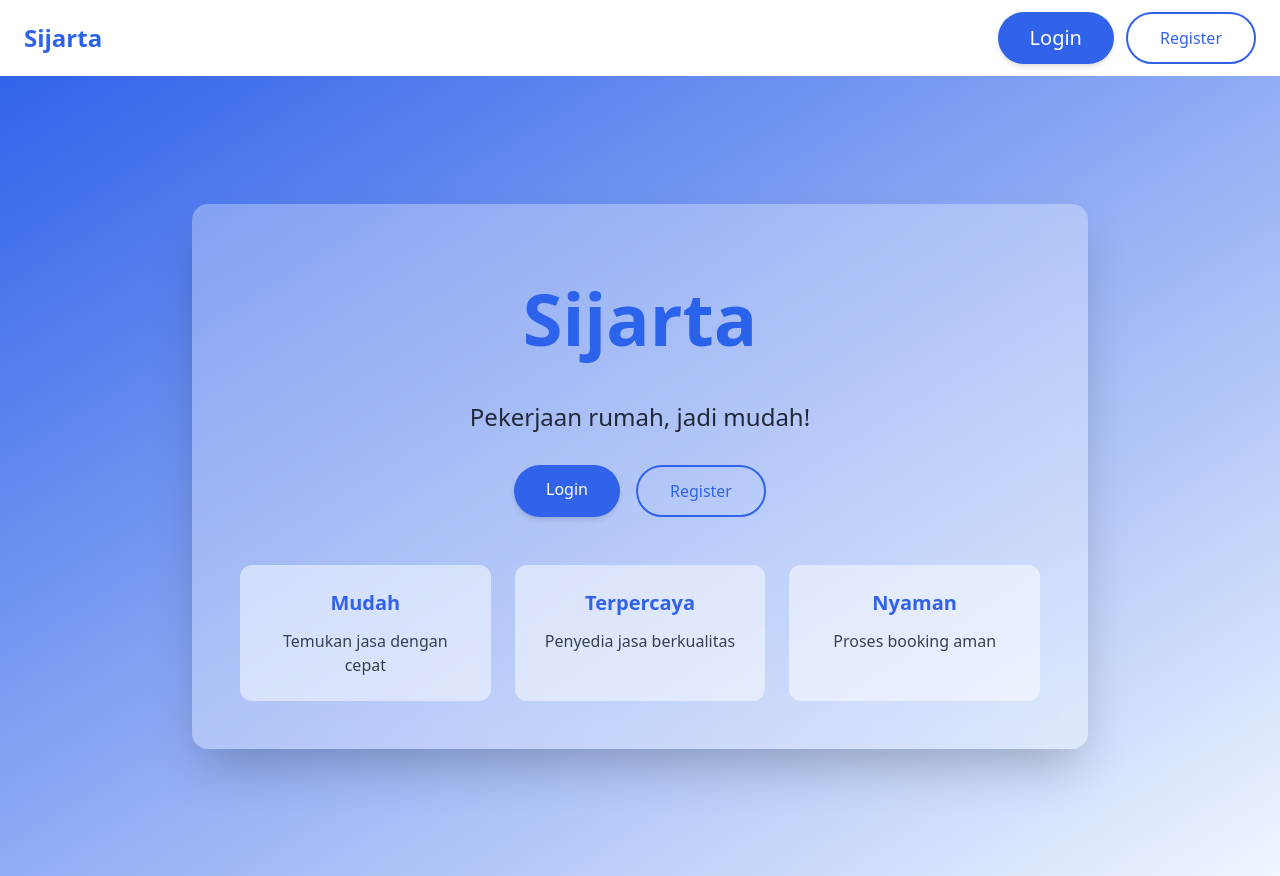
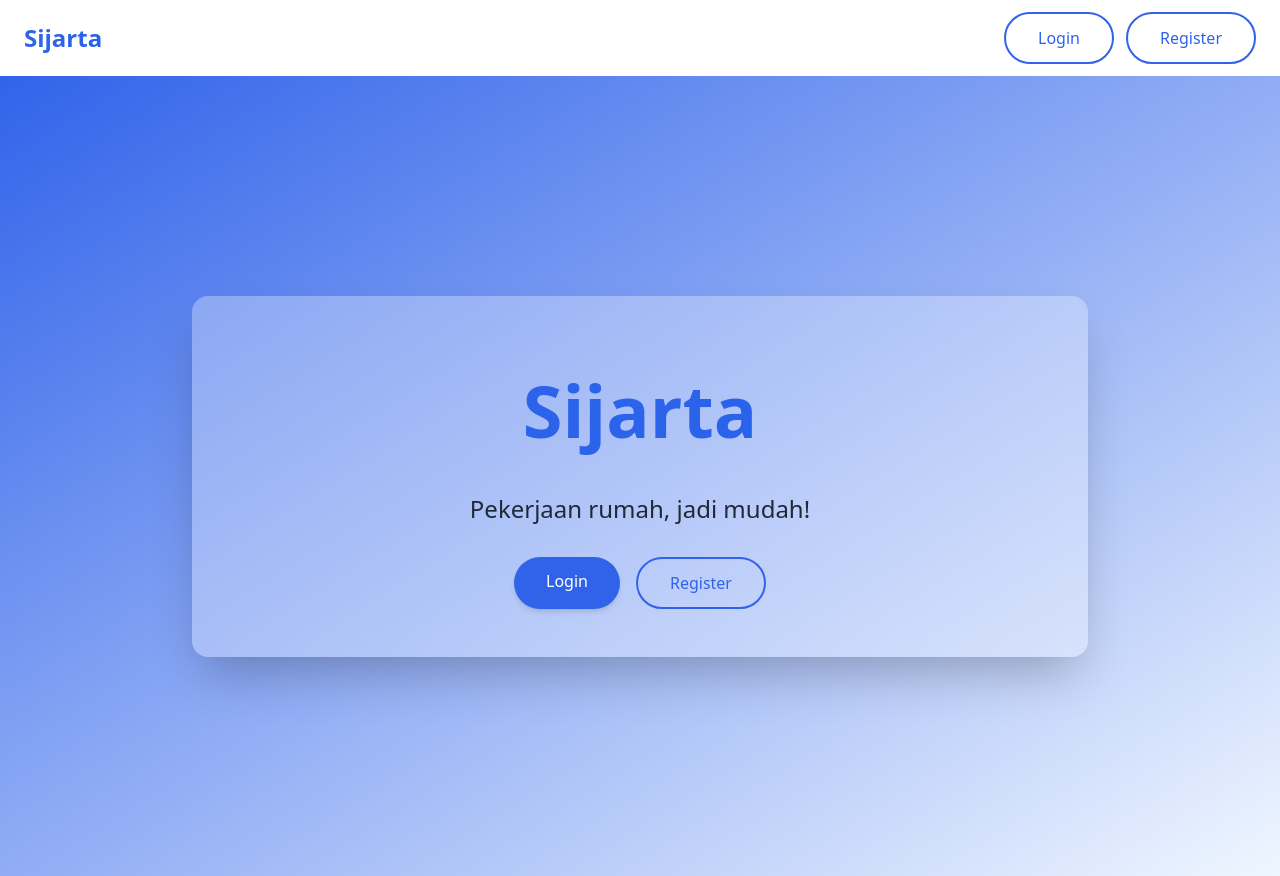
Before and after one commit to Sijarta-OPM/sijarta-tk3, a Django app: page / in a window 1280 px wide. Run offline with Django 5.2, Linux system fonts and the light colour scheme; some libraries are stand-ins or nearby versions.

Commit message:
navbar is now looksMaxxing

```diff
--- a/main/templates/homepage.html
+++ b/main/templates/homepage.html
@@ -3,22 +3,23 @@
 {% block content %}
 
 {% if logged_in %}
-    <div class="min-h-screen bg-gray-50 p-8">
+    <div class="min-h-screen bg-gradient-to-br from-[#3163ea] to-[#eff6ff] p-8">
         <div class="max-w-5xl mx-auto">
-            <div class="bg-white p-6 rounded-lg shadow-sm border border-gray-200">
-                <h2 class="text-3xl text-center font-bold mb-6">Pencarian Jasa</h2>
+            <div class="bg-white/30 backdrop-blur-md p-8 rounded-2xl shadow-2xl">
+                <h2 class="text-3xl text-center font-bold text-gray-800 mb-6">Pencarian Jasa</h2>
 
+                <div class="space-y-6">
+                    <!-- Pencarian Kategori -->
+                    <form id="search-subkategori-form">
                         <div class="space-y-4">
-                    <!-- First Dropdown -->
-                    <form id="search-subkategori-form">
-                        <div class="space-y-2">
+                            <!-- Kategori Jasa -->
                             <label for="kategori-jasa" class="block text-sm font-medium text-gray-700">
                                 Kategori Jasa
                             </label>
                             <select
                                 id="kategori-jasa"
                                 name="kategori-jasa"
-                                class="block w-full px-3 py-2 bg-white border border-gray-300 rounded-md shadow-sm focus:outline-none focus:ring-2 focus:ring-blue-500 focus:border-blue-500 sm:text-sm"
+                                class="block w-full px-5 py-3 bg-white border border-gray-300 rounded-md shadow-sm focus:outline-none focus:ring-2 focus:ring-blue-500 focus:border-blue-500 sm:text-sm"
                             >
                                 <option value="">Semua Kategori</option>
                                 {% if kategori_jasa %}
@@ -29,47 +30,46 @@
                             </select>
                         </div>
 
-                        <!-- delete Second Dropdown because its supposed to be search -->
-                        <label
-                        for="text"
-                        class="block text-gray-700 font-medium mb-2"
-                        >Subkategori Jasa</label>
+                        <!-- Subkategori Jasa -->
+                        <label for="subkategori-jasa" class="block text-sm font-medium text-gray-700 mb-4"> <!-- Add mb-4 for margin-bottom -->
+                            Subkategori Jasa
+                        </label>
                         <input
                             id="subkategori-jasa"
-                        class="w-full px-4 py-2 border border-gray-300 rounded-lg focus:outline-none focus:ring-2 focus:ring-blue-500 focus:border-blue-500"
+                            class="w-full px-5 py-3 border border-gray-300 rounded-md focus:outline-none focus:ring-2 focus:ring-blue-500 focus:border-blue-500"
                             type="text"
-                        placeholder="Subkategori jasa">
+                            placeholder="Cari Subkategori Jasa"
+                        >
 
-                        <!-- Search Button -->
+                        <!-- Tombol Search -->
                         <button
                             type="submit"
                             id="search-button"
-                        class="w-full mt-4 px-4 py-2 bg-blue-600 text-white font-medium rounded-md hover:bg-blue-700 focus:outline-none focus:ring-2 focus:ring-offset-2 focus:ring-blue-500"
+                            class="w-full mt-4 px-4 py-2 bg-[#3163ea] text-white font-medium rounded-md hover:bg-blue-700 transition-colors duration-300 focus:outline-none focus:ring-2 focus:ring-blue-500"
                         >
-                        Search
+                            Cari
                         </button>
+                    </form>
                 </div>
-            </div>
-        </form>
 
                 <div id="queryResult" class="pt-6" data-url-pattern="{% url 'subkategori:show_subkategori' '00000000-0000-0000-0000-000000000000' %}">
-                <!-- Initial content will be loaded by JavaScript -->
+                    <!-- Hasil Pencarian akan muncul di sini -->
+                </div>
             </div>
         </div>
     </div>
 
     <script>
-        // Search button functionality
-        const kategoriSelect = document.getElementById('')
-        const searchSubkategoriForm = document.getElementById('search-subkategori-form')
+        // Fungsi untuk Pencarian Jasa
+        const searchSubkategoriForm = document.getElementById('search-subkategori-form');
+        const queryResult = document.getElementById('queryResult');
 
         searchSubkategoriForm.addEventListener('submit', function(e){
             e.preventDefault();
 
             const selectedKategoriJasa = document.getElementById('kategori-jasa').value;
             const querySubkategoriJasa = document.getElementById('subkategori-jasa').value;
-            queryResult.innerHTML = '';
-
+            queryResult.innerHTML = '';  // Clear previous results
 
             const url = '/api/search-subkategori/';
             fetch(url, {
@@ -85,42 +85,18 @@
             })
             .then(response => response.json())
             .then(data => {
-                // after getting the result, then show the result in div with id query result
-                // but what kind of result we suppose to get
-                // data that is fetched is in json format
-                // console.log(data.data);
                 for (const key in data.data){
-                    // console.log(key, data.data[key])
-                    renderKategoriCard(key, data.data[key])
-                    data.data[key].forEach(element => {
-                        console.log(element['namasubkategori']);
-
-                    });
+                    renderKategoriCard(key, data.data[key]);
                 }
             })
             .catch((error) => {
                 console.error('Error:', error);
             });
-        })
-
-
-        function fetchSubkategori() {
-            const kategoriId = kategoriSelect.value;
-            const subkategoriId = subkategoriSelect.value;
-
-            // Clear existing content
-            queryResult.innerHTML = '';
-
-        }
-
-        function getKategoriName(kategoriId) {
-            const option = kategoriSelect.querySelector(`option[value="${kategoriId}"]`);
-            return option ? option.textContent : '';
-        }
+        });
 
         function renderKategoriCard(kategoriId, subkategories) {
             const urlPattern = queryResult.dataset.urlPattern;
-            const kategoriName = subkategories[0]['namakategori']
+            const kategoriName = subkategories[0]['namakategori'];
             const cardHTML = `
                 <div class="bg-white rounded-lg shadow-md mb-6 p-6">
                     <h2 class="text-xl font-bold text-gray-800 mb-4">${kategoriName}</h2>
@@ -138,10 +114,10 @@
         }
     </script>
 {% else %}
+    <!-- Jika Belum Login -->
     <div class="min-h-screen bg-gradient-to-br from-[#3163ea] to-[#eff6ff] flex items-center justify-center px-4 py-12">
         <div class="max-w-4xl w-full bg-white/30 backdrop-blur-md rounded-2xl shadow-2xl overflow-hidden">
             <div class="p-12 text-center">
-            <!-- Title dengan Gradient dan Font yang Sudah Ada -->
                 <h1 class="text-7xl font-extrabold text-transparent bg-clip-text bg-gradient-to-r from-[#3163ea] to-blue-600 mb-4 leading-relaxed py-2">
                     Sijarta
                 </h1>
@@ -157,23 +133,9 @@
                         Register
                     </a>
                 </div>
-
-            <div class="mt-12 grid md:grid-cols-3 gap-6">
-                <div class="bg-white/50 p-6 rounded-xl hover:bg-white/70 transition-all duration-300">
-                    <h3 class="text-xl font-bold text-[#3163ea] mb-3">Mudah</h3>
-                    <p class="text-gray-700">Temukan jasa dengan cepat</p>
-                </div>
-                <div class="bg-white/50 p-6 rounded-xl hover:bg-white/70 transition-all duration-300">
-                    <h3 class="text-xl font-bold text-[#3163ea] mb-3">Terpercaya</h3>
-                    <p class="text-gray-700">Penyedia jasa berkualitas</p>
-                </div>
-                <div class="bg-white/50 p-6 rounded-xl hover:bg-white/70 transition-all duration-300">
-                    <h3 class="text-xl font-bold text-[#3163ea] mb-3">Nyaman</h3>
-                    <p class="text-gray-700">Proses booking aman</p>
-                </div>
-            </div>
             </div>
         </div>
     </div>
 {% endif %}
+
 {% endblock content %}
--- a/templates/navbar.html
+++ b/templates/navbar.html
@@ -9,26 +9,39 @@
             </a>
         </div>
 
-        <div class="hidden md:flex items-center py-3 ml-24 space-x-1">
+        <div class="hidden md:flex items-center py-3 ml-24 space-x-4">
             {% if logged_in %}
-                <a href="{% url 'home' %}" class="py-2 px-3 bg-gray-100 hover:bg-gray-300 rounded-lg text-lg text-gray-500 hover:text-gray-900 transition duration-300">Home</a>
-                <a href="{% url 'mypay:show_mypay' %}" class="py-2 px-3 bg-gray-100 hover:bg-gray-300 text-gray-500 rounded-lg text-lg hover:text-gray-900 transition duration-300">MyPay</a>
+                <a href="{% url 'home' %}" class="px-8 py-3 border-2 border-[#3163ea] text-[#3163ea] rounded-full hover:bg-[#3163ea] hover:text-white transition-colors duration-300" onclick="setActiveButton(this)">
+                    Home
+                </a>
+                <a href="{% url 'mypay:show_mypay' %}" class="px-8 py-3 border-2 border-[#3163ea] text-[#3163ea] rounded-full hover:bg-[#3163ea] hover:text-white transition-colors duration-300" onclick="setActiveButton(this)">
+                    MyPay
+                </a>
 
                 {% if is_pelanggan %}
-                    <a href="{% url 'kelola_status_pesanan' user.0 %}" class="py-2 px-3 bg-gray-100 hover:bg-gray-300 text-lg text-gray-500 rounded-lg hover:text-gray-900 transition duration-300">Kelola Pesanan Saya</a>
-                    <a href="{% url 'diskon' %}" class="py-2 px-3 bg-gray-100 hover:bg-gray-300 text-lg text-gray-500 rounded-lg hover:text-gray-900 transition duration-300">Diskon</a>
+                    <a href="{% url 'kelola_status_pesanan' user.0 %}" class="px-8 py-3 border-2 border-[#3163ea] text-[#3163ea] rounded-full hover:bg-[#3163ea] hover:text-white transition-colors duration-300" onclick="setActiveButton(this)">
+                        Kelola Pesanan Saya
+                    </a>
+                    <a href="{% url 'diskon' %}" class="px-8 py-3 border-2 border-[#3163ea] text-[#3163ea] rounded-full hover:bg-[#3163ea] hover:text-white transition-colors duration-300" onclick="setActiveButton(this)">
+                        Diskon
+                    </a>
                 {% else %}
-                    <a href="{% url 'pekerjaan_jasa' %}" class="py-2 px-3 bg-gray-100 hover:bg-gray-300 text-lg text-gray-500 rounded-lg hover:text-gray-900 transition duration-300">Kelola Pekerjaan Saya</a>
-                    <a href="{% url 'status_pekerjaan_jasa' %}" class="py-2 px-3 bg-gray-100 hover:bg-gray-300 text-lg text-gray-500 rounded-lg hover:text-gray-900 transition duration-300">Kelola Status Pekerjaan</a>
+                    <a href="{% url 'pekerjaan_jasa' %}" class="px-8 py-3 border-2 border-[#3163ea] text-[#3163ea] rounded-full hover:bg-[#3163ea] hover:text-white transition-colors duration-300" onclick="setActiveButton(this)">
+                        Kelola Pekerjaan Saya
+                    </a>
+                    <a href="{% url 'status_pekerjaan_jasa' %}" class="px-8 py-3 border-2 border-[#3163ea] text-[#3163ea] rounded-full hover:bg-[#3163ea] hover:text-white transition-colors duration-300" onclick="setActiveButton(this)">
+                        Kelola Status Pekerjaan
+                    </a>
                 {% endif %}
-                <a href="{% url 'profile' user.0 %}" class="py-2 px-3 bg-gray-100 hover:bg-gray-300 rounded-lg text-lg text-gray-500 hover:text-gray-900 transition duration-300">Profil</a>
+                <a href="{% url 'profile' user.0 %}" class="px-8 py-3 border-2 border-[#3163ea] text-[#3163ea] rounded-full hover:bg-[#3163ea] hover:text-white transition-colors duration-300" onclick="setActiveButton(this)">
+                    Profil
+                </a>
             {% else %}
                 <div class="flex items-center space-x-3">
-                    <!-- Tombol Login dan Register yang lebih stylish -->
-                    <a href="{% url 'login' %}" class="px-8 py-3 bg-[#3163ea] hover:bg-blue-700 font-medium text-xl text-white rounded-full hover:text-gray-900 transition duration-300 shadow-md">
+                    <a href="{% url 'login' %}" class="px-8 py-3 border-2 border-[#3163ea] text-[#3163ea] rounded-full hover:bg-[#3163ea] hover:text-white transition-colors duration-300">
                         Login
                     </a>
-                    <a href="{% url 'register' %}" class="px-8 py-3 border-2 border-[#3163ea] text-[#3163ea] rounded-full hover:bg-[#3163ea] hover:text-white transition duration-300">
+                    <a href="{% url 'register' %}" class="px-8 py-3 border-2 border-[#3163ea] text-[#3163ea] rounded-full hover:bg-[#3163ea] hover:text-white transition-colors duration-300">
                         Register
                     </a>
                 </div>
@@ -45,8 +58,8 @@
                 (Pekerja)
                 {% endif %}
             </p>
-
-            <a href="{% url 'logout' %}" class="py-2 px-4 font-medium text-white bg-red-500 rounded hover:bg-red-600 transition duration-300">
+            <!-- Tombol Logout di sini -->
+            <a href="{% url 'logout' %}" class="px-8 py-3 border-2 border-red-500 text-red-500 rounded-full hover:bg-red-500 hover:text-white transition-colors duration-300" onclick="setActiveButton(this)">
                 Logout
             </a>
         </div>
@@ -120,4 +133,14 @@
     btn.addEventListener("click", () => {
         menu.classList.toggle("hidden");
     });
+
+    // Function to highlight the last clicked button
+    function setActiveButton(button) {
+        // Remove active class from all buttons
+        const buttons = document.querySelectorAll(".md\\:flex a");
+        buttons.forEach(btn => btn.classList.remove("bg-blue-500", "text-white"));
+
+        // Add active class to the clicked button
+        button.classList.add("bg-blue-500", "text-white");
+    }
 </script>
```
Lines whose indentation alone changed are shown as unchanged.
